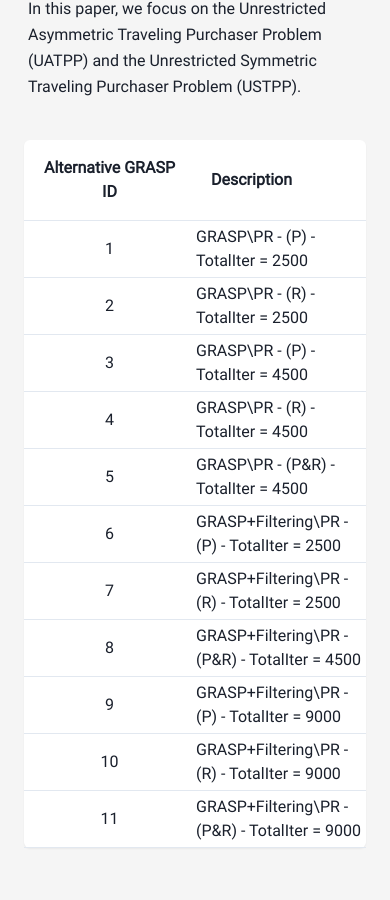
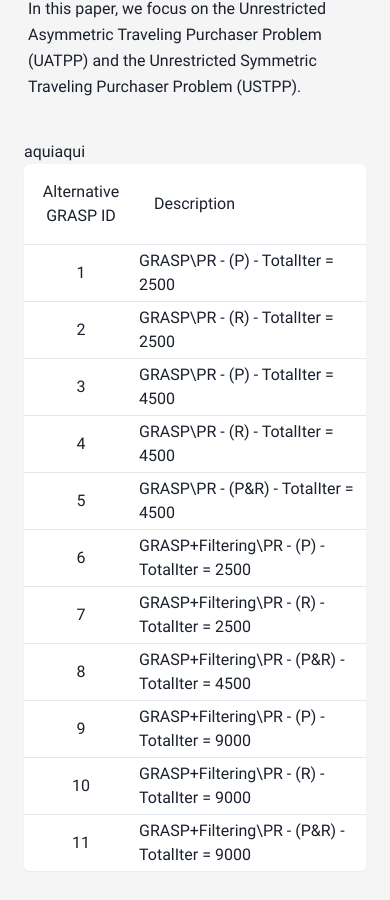
Before and after one commit to lejoss/opentech, a React (Create React App) app in the folder frontend/: page /projects/1/intro in a window 390 px wide. Shown: the part 1436-2336 px from the top of the page. Built offline with nearby package versions, Linux system fonts and the light colour scheme; no server answers.

Commit message:
added home recent projects, added 'files' folder , added link to download files in project details

```diff
--- a/frontend/src/App.js
+++ b/frontend/src/App.js
@@ -1,5 +1,6 @@
 import React, { useEffect, useState } from 'react';
 import Header from './components/Header/Header';
+import Home from './components/Home';
 import ProjectsView from './components/Projects/ProjectsView';
 import ProjectDetail from './components/Projects/ProjectDetail';
 import PeopleView from './components/People/PeopleView';
@@ -40,7 +41,9 @@ function App() {
     <div className="container min-h-full min-w-full">
       <Header />
       <Switch>
-        <Route component={() => <h1>home</h1>} exact path="/" />
+        <Route exact path="/">
+            <Home />
+        </Route>
         <Route exact path="/people">
           <PeopleView people={state.people} />
         </Route>
--- /dev/null
+++ b/frontend/src/components/Home/index.js
@@ -0,0 +1,25 @@
+import { Link } from 'react-router-dom';
+export default function Home() {
+	return (
+		<div className="pt-16 h-screen lg:mx-40">
+			<h1 className="text-2xl">Recent Projects</h1>
+
+			<div className="flex bg-white p-2 shadow-sm items-center border-b">
+				<img className="w-24 h-24" src={"/images/tpp.jpeg"} alt="tpp" />
+				<div className="ml-4">
+					<Link to="/projects" className="font-bold">Traveling PurchaserProblem</Link>
+					<p className="font-light">Cuellar-Usaquen D, Gomez C and Álvarez-Martínez, D. A GRASP/Path-Relinking Algorithm for the Traveling PurchaserProblem</p>
+				</div>
+			</div>
+			<div className="flex bg-white p-2 shadow-sm items-center">
+				<img className="w-24 h-24" src={"/images/tpp2.jpg"} alt="tpp" />
+				<div className="ml-4">
+					<Link to="/projects" className="font-bold">Traveling PurchaserProblem</Link>
+					<p className="font-light">Cuellar-Usaquen D, Gomez C and Álvarez-Martínez, D. A GRASP/Path-Relinking Algorithm for the Traveling PurchaserProblem</p>
+				</div>
+			</div>
+
+
+		</div>
+	)
+}
--- a/frontend/src/components/Projects/ProjectDetail.js
+++ b/frontend/src/components/Projects/ProjectDetail.js
@@ -58,57 +58,60 @@ function ProjectDetail({ projects }) {
 
 					<Introduction />
 					<br />
+					<Link to="/files/ResultsClass6Closed.xlsx" target="_blank" download>aqui</Link>
+					<Link to="/files/ResultsClass6Open.xlsx" target="_blank" download>aqui</Link>
+					<br />
 					<table className="table-fixed bg-white shadow-sm rounded-md w-full">
 						<thead className="border-b">
 							<tr>
-								<th className="w-1/2 p-4">Alternative GRASP ID</th>
-								<th className="w-1/2 p-4 text-left">Description</th>
+								<th className="w-1/3 lg:w-1/2 p-4 font-medium">Alternative GRASP ID</th>
+								<th className="w-2/3 lg:w-1/2 p-4 text-left font-medium">Description</th>
 							</tr>
 						</thead>
 						<tbody>
 							<tr className="border-b hover:bg-gray-100">
-								<td className="text-center p-4">1</td>
-								<td>GRASP\PR - (P) - TotalIter = 2500</td>
+								<td className="text-center p-4 font-light">1</td>
+								<td className="font-light">GRASP\PR - (P) - TotalIter = 2500</td>
 							</tr>
 							<tr className="border-b hover:bg-gray-100">
-								<td className="text-center p-4">2</td>
-								<td>GRASP\PR - (R) - TotalIter = 2500</td>
+								<td className="text-center p-4 font-light">2</td>
+								<td className="font-light">GRASP\PR - (R) - TotalIter = 2500</td>
 							</tr>
 							<tr className="border-b hover:bg-gray-100">
-								<td className="text-center p-4">3</td>
-								<td>GRASP\PR - (P) - TotalIter = 4500</td>
+								<td className="text-center p-4 font-light">3</td>
+								<td className="font-light">GRASP\PR - (P) - TotalIter = 4500</td>
 							</tr>
 							<tr className="border-b hover:bg-gray-100">
-								<td className="text-center p-4">4</td>
-								<td>GRASP\PR - (R) - TotalIter = 4500</td>
+								<td className="text-center p-4 font-light">4</td>
+								<td className="font-light">GRASP\PR - (R) - TotalIter = 4500</td>
 							</tr>
 							<tr className="border-b hover:bg-gray-100">
-								<td className="text-center p-4">5</td>
-								<td>GRASP\PR - (P&R) - TotalIter = 4500</td>
+								<td className="text-center p-4 font-light">5</td>
+								<td className="font-light">GRASP\PR - (P&R) - TotalIter = 4500</td>
 							</tr>
 							<tr className="border-b hover:bg-gray-100">
-								<td className="text-center p-4">6</td>
-								<td>GRASP+Filtering\PR - (P) - TotalIter = 2500</td>
+								<td className="text-center p-4 font-light">6</td>
+								<td className="font-light">GRASP+Filtering\PR - (P) - TotalIter = 2500</td>
 							</tr>
 							<tr className="border-b hover:bg-gray-100">
-								<td className="text-center p-4">7</td>
-								<td>GRASP+Filtering\PR - (R) - TotalIter = 2500</td>
+								<td className="text-center p-4 font-light">7</td>
+								<td className="font-light">GRASP+Filtering\PR - (R) - TotalIter = 2500</td>
 							</tr>
 							<tr className="border-b hover:bg-gray-100">
-								<td className="text-center p-4">8</td>
-								<td>GRASP+Filtering\PR - (P&R) - TotalIter = 4500</td>
+								<td className="text-center p-4 font-light">8</td>
+								<td className="font-light">GRASP+Filtering\PR - (P&R) - TotalIter = 4500</td>
 							</tr>
 							<tr className="border-b hover:bg-gray-100">
-								<td className="text-center p-4">9</td>
-								<td>GRASP+Filtering\PR - (P) - TotalIter = 9000</td>
+								<td className="text-center p-4 font-light">9</td>
+								<td className="font-light">GRASP+Filtering\PR - (P) - TotalIter = 9000</td>
 							</tr>
 							<tr className="border-b hover:bg-gray-100">
-								<td className="text-center p-4">10</td>
-								<td>GRASP+Filtering\PR - (R) - TotalIter = 9000</td>
+								<td className="text-center p-4 font-light">10</td>
+								<td className="font-light">GRASP+Filtering\PR - (R) - TotalIter = 9000</td>
 							</tr>
-							<tr className="border-b hover:bg-gray-100">
-								<td className="text-center p-4">11</td>
-								<td>GRASP+Filtering\PR - (P&R) - TotalIter = 9000</td>
+							<tr className="hover:bg-gray-100">
+								<td className="text-center p-4 font-light">11</td>
+								<td className="font-light">GRASP+Filtering\PR - (P&R) - TotalIter = 9000</td>
 							</tr>
 						</tbody>
 					</table>
--- a/frontend/src/components/Projects/ProjectsView.js
+++ b/frontend/src/components/Projects/ProjectsView.js
@@ -27,9 +27,8 @@ function ProjectsView({ projects, people }) {
 	return (
 		<main id="projects-view" className="overflow-auto h-screen">
 			{routingProjects.length > 0 && (
-				<div className="h-full">
-					<div className="flex flex-row mt-20 lg:mx-24">
-
+				<div className="mt-16 pt-20 pb-16">
+					<div className="flex flex-row lg:mx-24">
 						<p className="text-center text-4xl font-bold md:mx-4 lg:text-left">Routing</p>
 					</div>
 					<section id="routing-projects" className="flex flex-col justify-center lg:justify-start mx-6 mb-4 sm:my-0 sm:mx-6 sm:flex-row sm:flex-wrap md:mx-10 lg:mx-24 2xl:mx-64">
@@ -39,9 +38,8 @@ function ProjectsView({ projects, people }) {
 			)}
 
 			{packingProjects.length > 0 && (
-				<div className="h-full">
-					<div className="flex flex-row lg:mx-24 mb-4">
-
+				<div className="pt-16 pb-32">
+					<div className="flex flex-row lg:mx-24">
 						<p className="text-center text-4xl font-bold md:mx-4 lg:text-left">Packing</p>
 					</div>
 					<section id="packing-projects" className="flex flex-col justify-center lg:justify-start mx-6 mb-4 sm:my-0 sm:mx-6 sm:flex-row sm:flex-wrap md:mx-10 lg:mx-24 2xl:mx-64">
```
Also changed, not shown: 2 other files (tests, documents, lock files or other folders).
